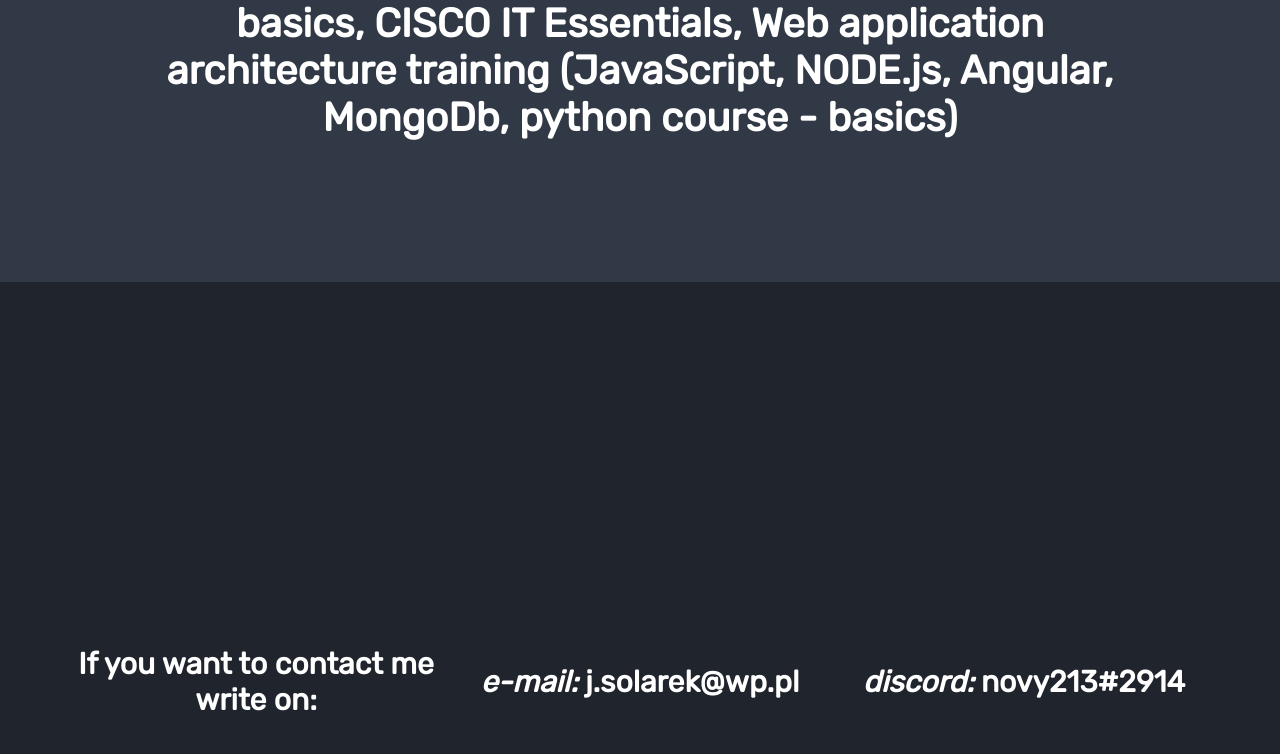
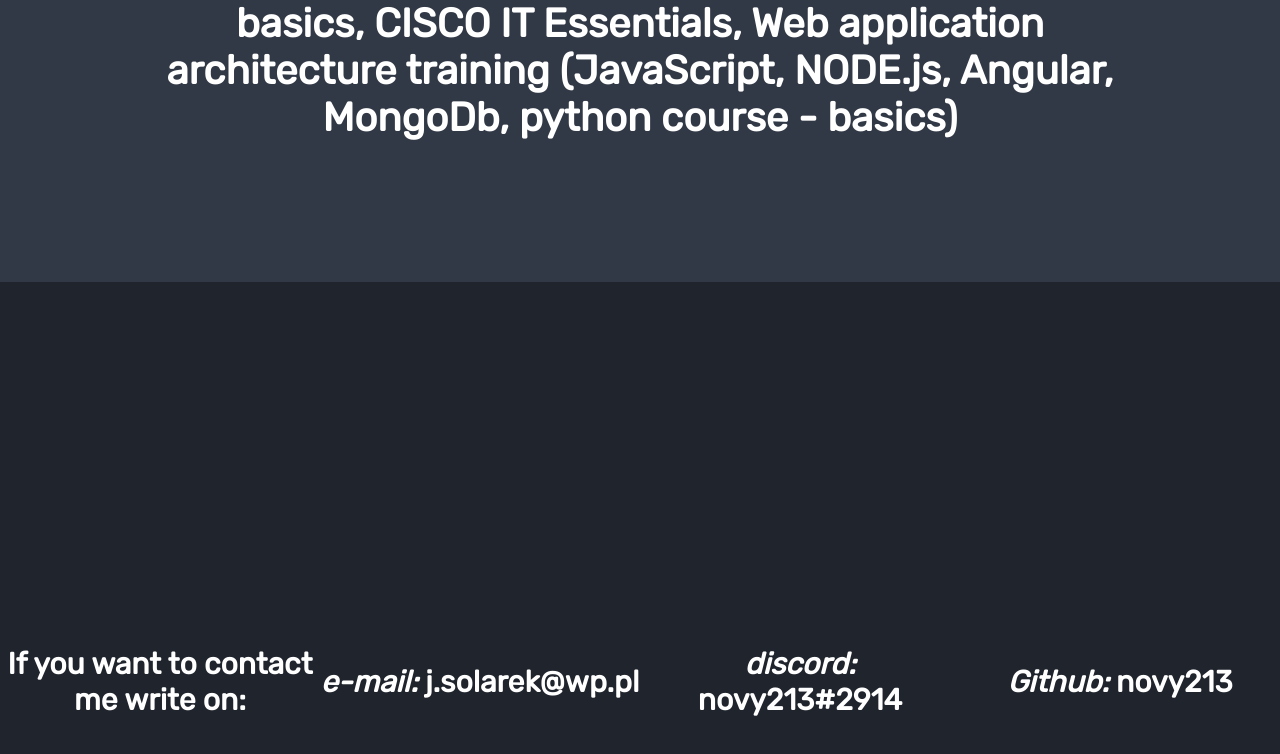
Before and after one commit to novy213/server-site, a plain HTML site: page index.html in a window 1280 px wide. Shown: the part 2918-3672 px from the top of the page. Drawn offline with Linux system fonts and the light colour scheme; a web font is replaced by a local one.

Commit message:
all done

```diff
--- a/index.html
+++ b/index.html
@@ -54,6 +54,7 @@
             <p class="hidden con">If you want to contact me write on:</p>
             <p class="hidden con"><em>e-mail:</em> j.solarek@wp.pl</p>
             <p class="hidden con"><em>discord:</em> novy213#2914</p>
+            <p class="hidden"><em>Github:</em> <a href="https://github.com/novy213" style="text-decoration: none; color: white">novy213</a></p>
         </section>
         <script src="script.js"></script>
 </body>
```
